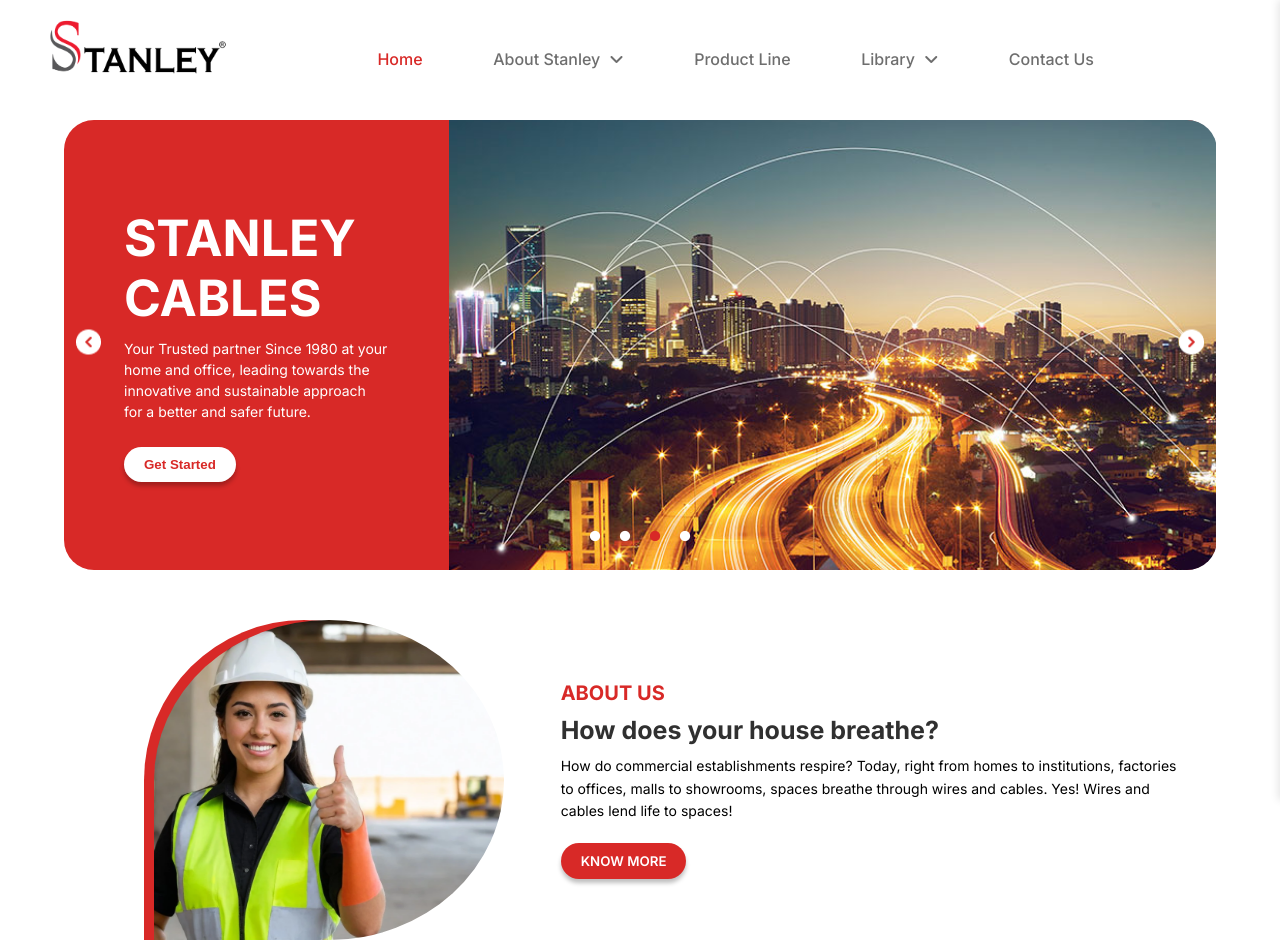
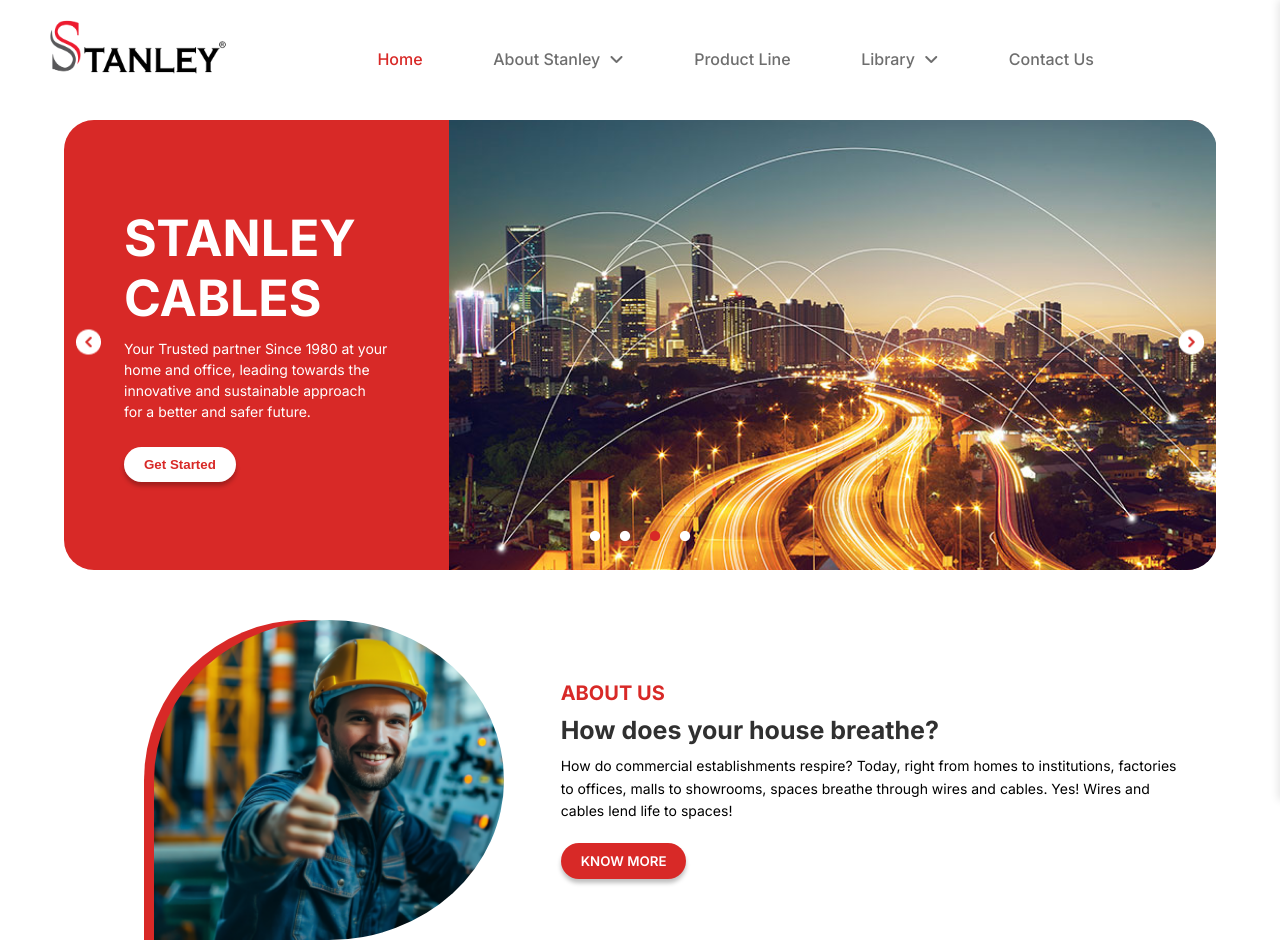
Before and after one commit to Deepanshumethi/Jyoti_Cables, a React (Create React App) app: page / in a window 1280 px wide. Shown: the top 952 px of the page. Built offline with nearby package versions, Linux system fonts and the light colour scheme.

Commit message:
dishant changes new

```diff
--- a/src/App.css
+++ b/src/App.css
@@ -191,6 +191,9 @@
 .home-see-more-btn:hover{
   background-color: white;
     outline: 1px solid #D82927;
+}
+.home-see-more-btn:hover a {
+  color: #D82927;
 }
 .home-see-more-btn a{
   color: #FFFFFF;
--- a/src/BannerImage.css
+++ b/src/BannerImage.css
@@ -14,7 +14,8 @@
   @media screen and (max-width:750px){
     .desktop_image{display:none;}
     .mobile_image{display:block;}
-    .banner_image{height: 300px;}
+    .banner_image{height: 300px;background-position: left !important;}
+
   }
 
   .mission_images{
--- a/src/LeftimageRightText.js
+++ b/src/LeftimageRightText.js
@@ -17,7 +17,7 @@
          <div className="left-image-right-text-main " id="l-i-r-t-h-p">
             <div className="card-container-left ">
                 <div className="red-card"></div>
-                <img src="./images/About US Page Image .webp" alt="Spool of Wire" className="left-image" />
+                <img src="./images/men-engineer.webp" alt="Spool of Wire" className="left-image" />
             </div>
             <div className='left-image-right-text-content'>
                 <h3 className='l-i-r-t-title'>ABOUT US</h3>
```
Also changed, not shown: public/images/men-engineer.webp (added).
